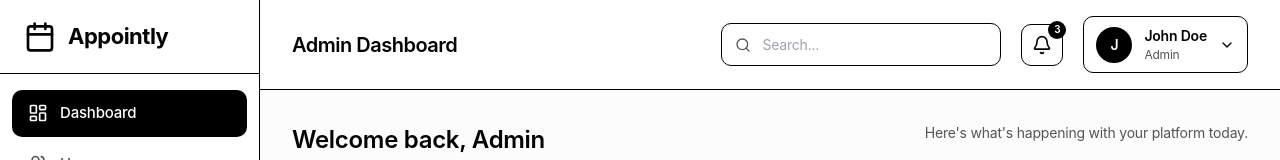
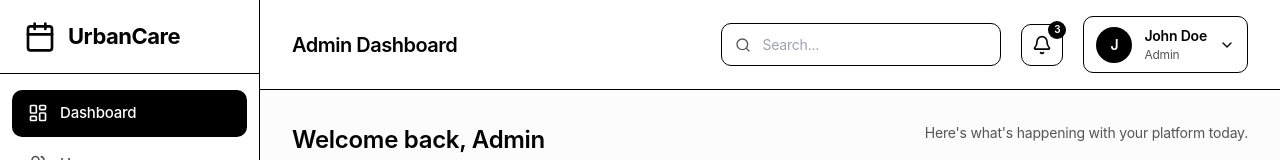
Before and after one commit to adwyte/odoo-appointment, a React app in the folder frontend/: page /admin in a window 1280 px wide. Shown: the top 160 px of the page. Built offline with nearby package versions, Linux system fonts and the light colour scheme; the HTML template or start-up script is replaced by a standard one.

Commit message:
changed the name to UrbanCare

```diff
--- a/frontend/src/components/layout/Sidebar.tsx
+++ b/frontend/src/components/layout/Sidebar.tsx
@@ -56,7 +56,7 @@ export default function Sidebar({ role }: SidebarProps) {
       <div className="sidebar-header">
         <div className="logo">
           <Calendar className="w-8 h-8" />
-          <span className="logo-text">Appointly</span>
+          <span className="logo-text">UrbanCare</span>
         </div>
       </div>
 
```
